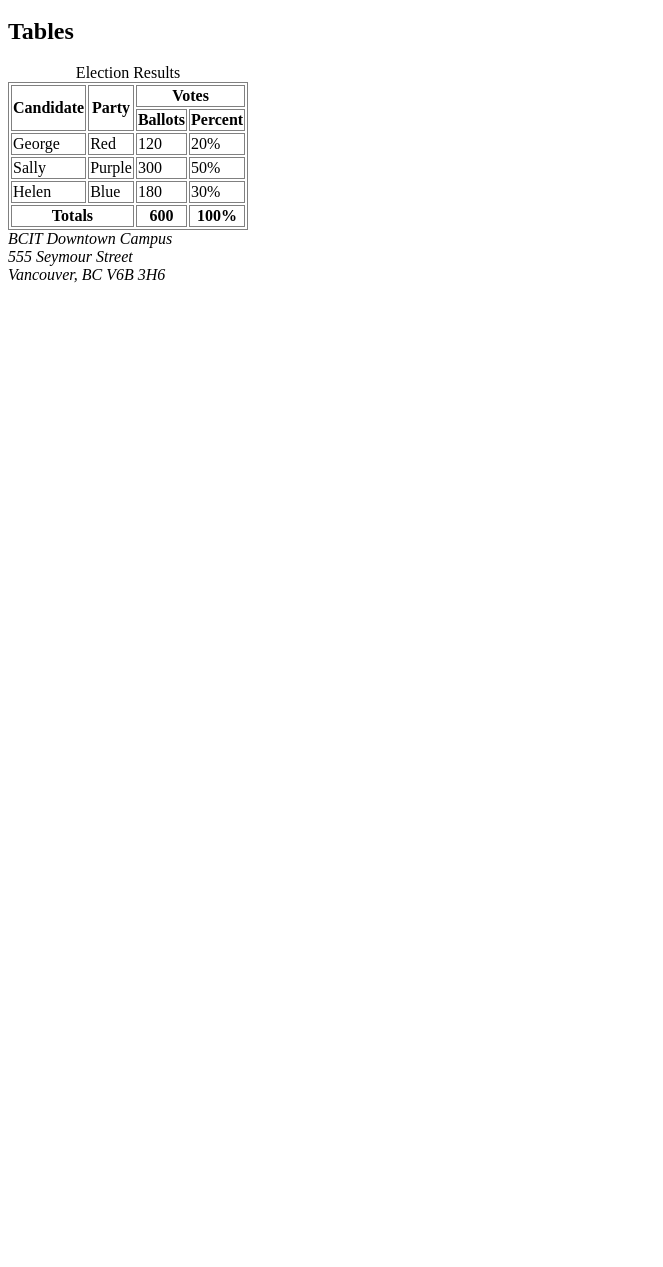
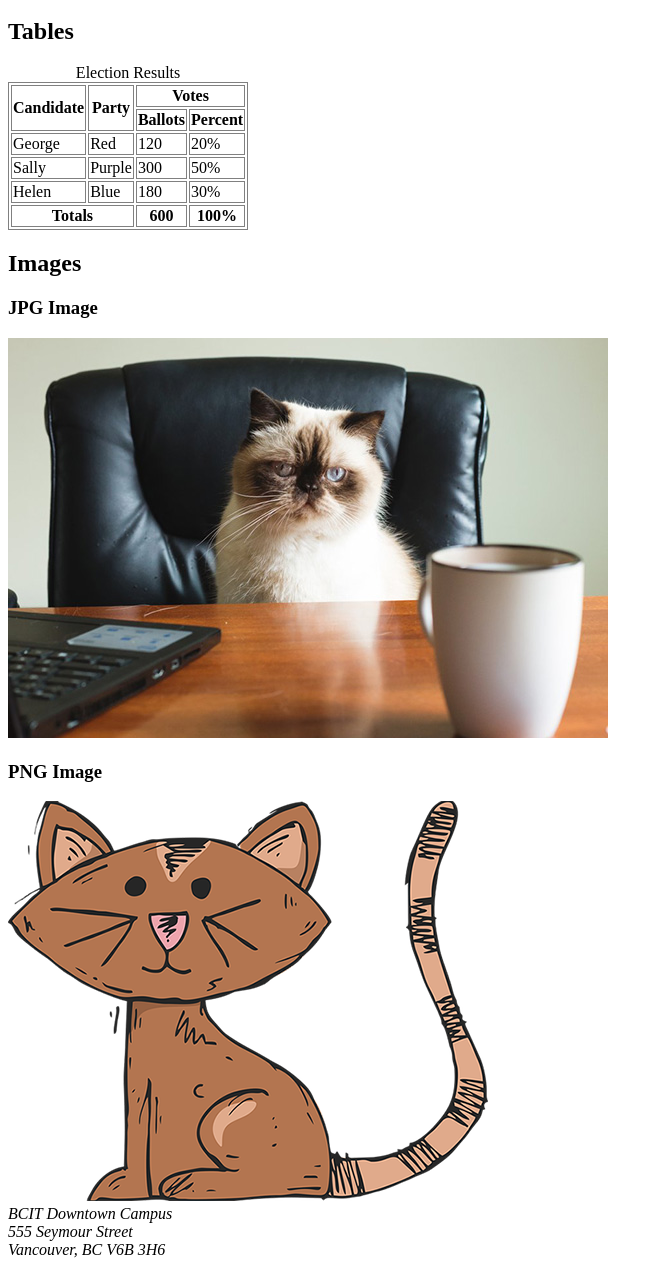
Before and after one commit to LucyHe885/Luuucy, a plain HTML site: page index.html in a window 1280 px wide. Shown: the part 1403-2670 px from the top of the page, without its empty margins (0-663 px from the left). Before the commit the page ends 1695 px from the top, so only its background shows below. Drawn offline with Linux system fonts and the light colour scheme.

Commit message:
added a image index

```diff
--- a/index.html
+++ b/index.html
@@ -151,6 +151,16 @@
 				</tfoot>
 			</table>
 		</section>
+		<section>
+			<h2>Images</h2>
+
+			<h3>JPG Image</h3>
+			<img src="images/cat-photo.jpg" alt="A cat sitting at a desk">
+
+			<h3>PNG Image</h3>
+			<img src="images/cat-drawing.png" alt="A darwing of a cat">
+
+		</section>
 	</main>
 
 	<footer>
```
